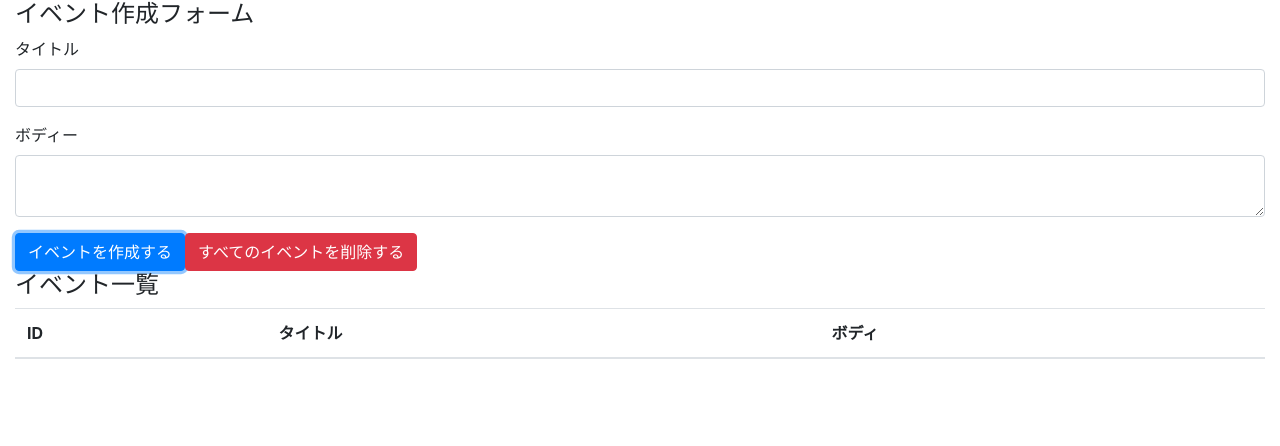
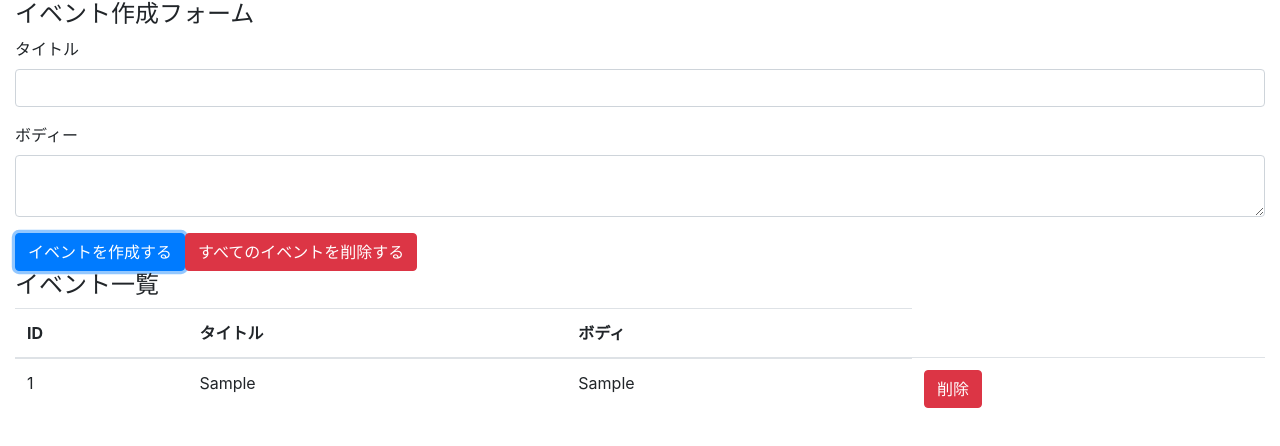
Before and after one commit to gaia2013/react-hooks-101, a React (Create React App) app: page / in a window 1280 px wide. Both pictures are taken after typing "Sample", "Sample" into the empty fields and a click on the button "イベントを作成する". Shown: the top 446 px of the page. Built offline with nearby package versions, Linux system fonts and the light colour scheme.

Commit message:
display events, refactor and implement remove event button

```diff
--- a/src/components/App.js
+++ b/src/components/App.js
@@ -2,6 +2,7 @@
 
 import 'bootstrap/dist/css/bootstrap.min.css'
 
+import Event from './Event'
 import reducer from '../reducers'
 
 const App = () => {
@@ -51,6 +52,7 @@
                 </tr>
               </thead>
               <tbody>
+                { state.map((event, index) => (<Event key={index} event={event} dispatch={dispatch} />))}
               </tbody>
           </table>
       </div>
--- /dev/null
+++ b/src/components/Event.js
@@ -0,0 +1,18 @@
+import React from "react";
+
+const Event = ({ dispatch, event }) => {
+	const id = event.id
+	const handleClickDeleteButton = () => {
+		dispatch({ type: 'DELETE_EVENT', id: id })
+	}
+	return (
+		<tr>
+			<td>{event.id}</td>
+			<td>{event.title}</td>
+			<td>{event.body}</td>
+			<td><button className="btn btn-danger" onClick={handleClickDeleteButton}>削除</button></td>
+		</tr>
+	)
+}
+
+export default Event
--- a/src/reducers/index.js
+++ b/src/reducers/index.js
@@ -3,9 +3,10 @@
 		case 'CREATE_EVENT':
 			const event = { title: action.title, body: action.body }
 			const length = state.length
-			const id =  length === 0 ? 1 : state[length - 1].id + 1
+			const id = length === 0 ? 1 : state[length - 1].id + 1
 			return [...state, { id, ...event }]
 		case 'DELETE_EVENT':
+			return state.filter(event => event.id !== action.id)
 		case 'DELETE_ALL_EVENTS':
 			return []
 		default:
```
